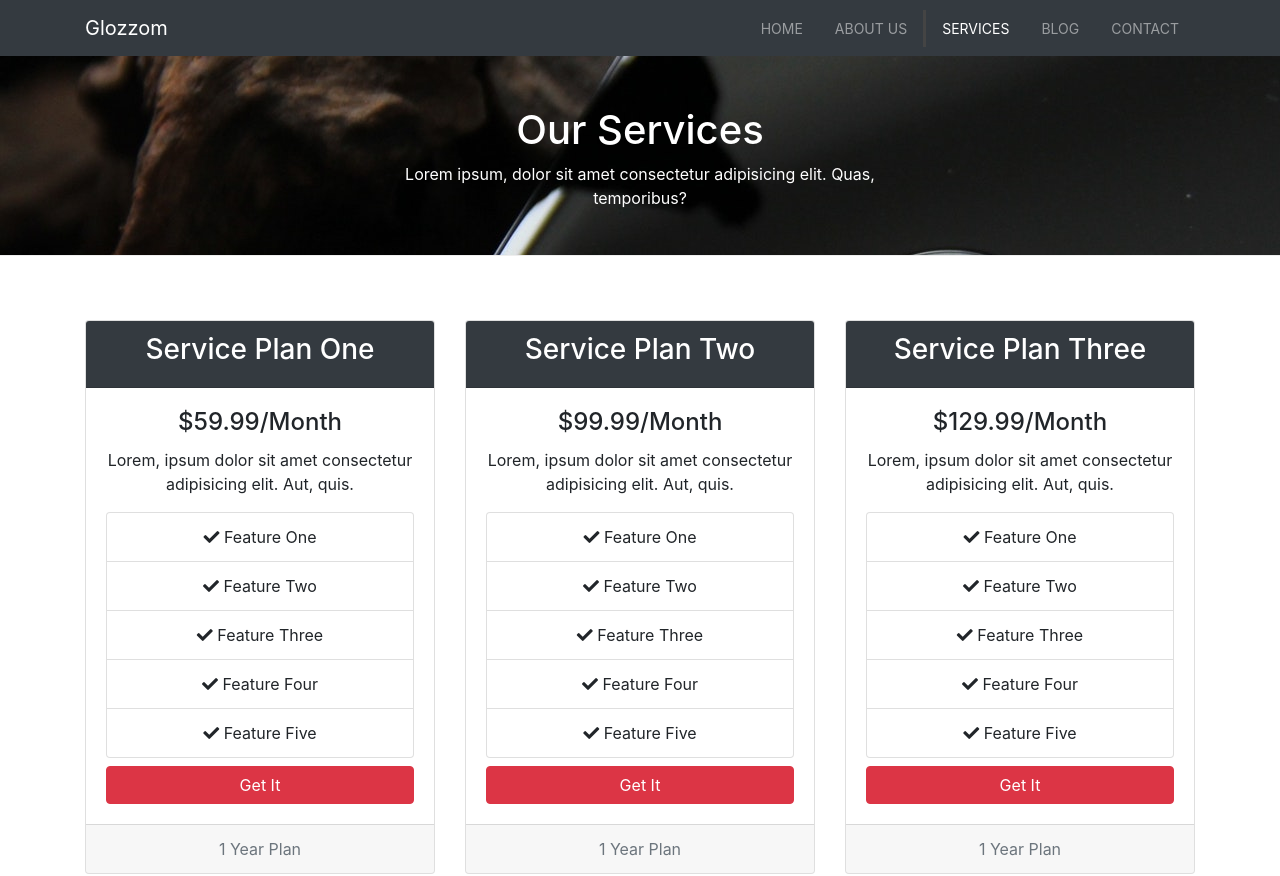
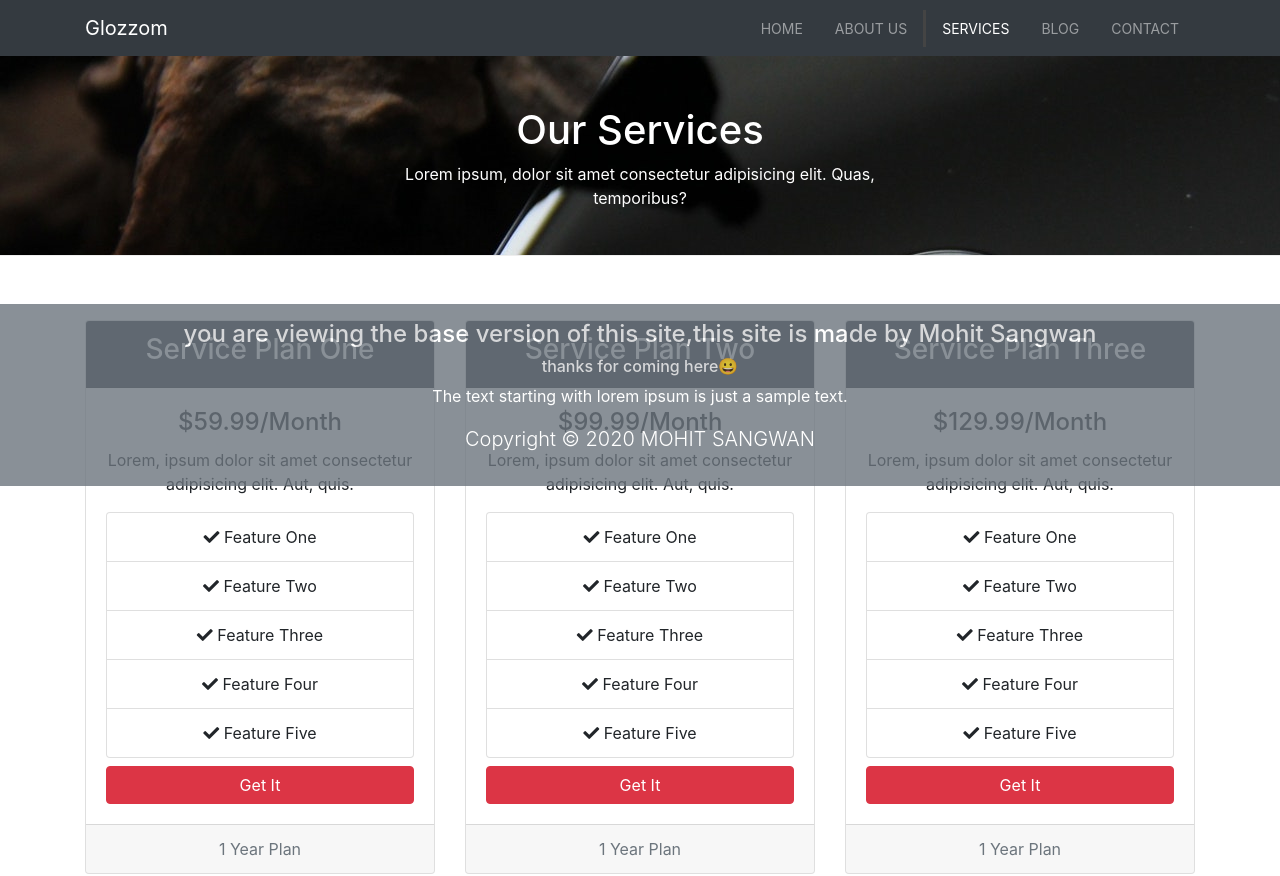
Before and after one commit to hellomohitsangwan/glozzom, a plain HTML site: page services.html in a window 1280 px wide. Shown: the top 876 px of the page. Drawn offline with nearby package versions, Linux system fonts and the light colour scheme.

Commit message:
Update services.html

```diff
--- a/services.html
+++ b/services.html
@@ -53,6 +53,23 @@
       </div>
     </div>
   </header>
+
+  <!-- copyright -->
+<section id="fixed-resp">
+  <div class="fixed-resp bg-secondary text-white py-3 my-1">
+      <div class="row">
+          <div class="container">
+          <div class="col text-center">
+              <h4>you are viewing the base version of this site,this site is made by Mohit Sangwan</h4>
+              <h6>thanks for coming here😀</h6>
+              <p>The text starting with lorem ipsum is just a sample text.</p>
+              <p class="lead">Copyright &copy;
+                  <span id="year"></span> MOHIT SANGWAN</p>
+          </div>
+      </div>
+      </div>
+  </div>
+</section>
 
   <!-- SERVICES SECTION -->
   <section id="services" class="py-5">
```
